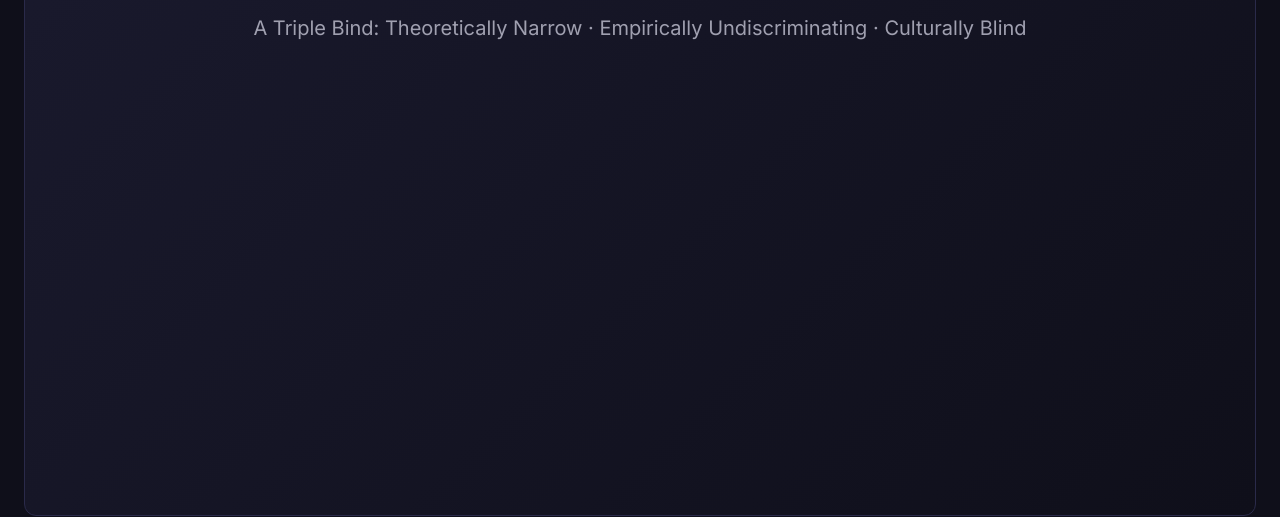
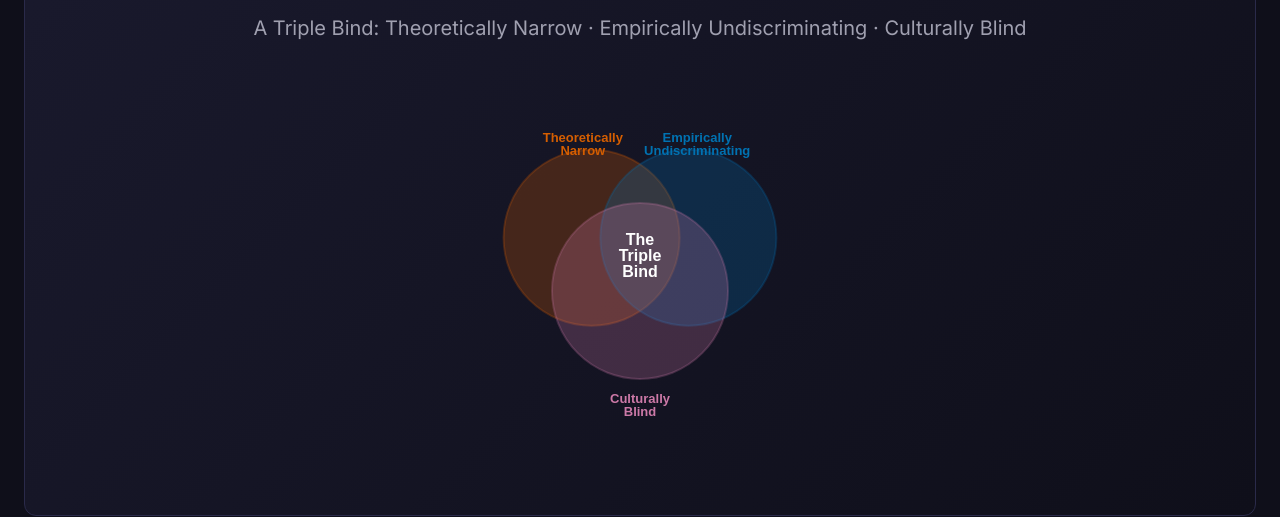
Before and after one commit to cjimmylin/cei-moral-psych-dashboard-v4, a plain HTML site: page index.html in a window 1280 px wide. Shown: the part 297-814 px from the top of the page. Drawn offline with nearby package versions, Linux system fonts and the light colour scheme.

Commit message:
fix: add missing charts.js script tag to index.html
charts.js was never loaded — all chart functions were undefined,
causing every ECharts container to render empty.

Co-Authored-By: Claude Opus 4.6 (1M context) <noreply@anthropic.com>

```diff
--- a/index.html
+++ b/index.html
@@ -994,6 +994,7 @@
   <script src="https://cdn.jsdelivr.net/npm/bootstrap@5.3.3/dist/js/bootstrap.bundle.min.js"></script>
   <script src="https://cdn.jsdelivr.net/npm/echarts@5.5.0/dist/echarts.min.js"></script>
   <script src="data.js"></script>
+  <script src="charts.js"></script>
   <script src="app.js"></script>
 
 </body>
```
